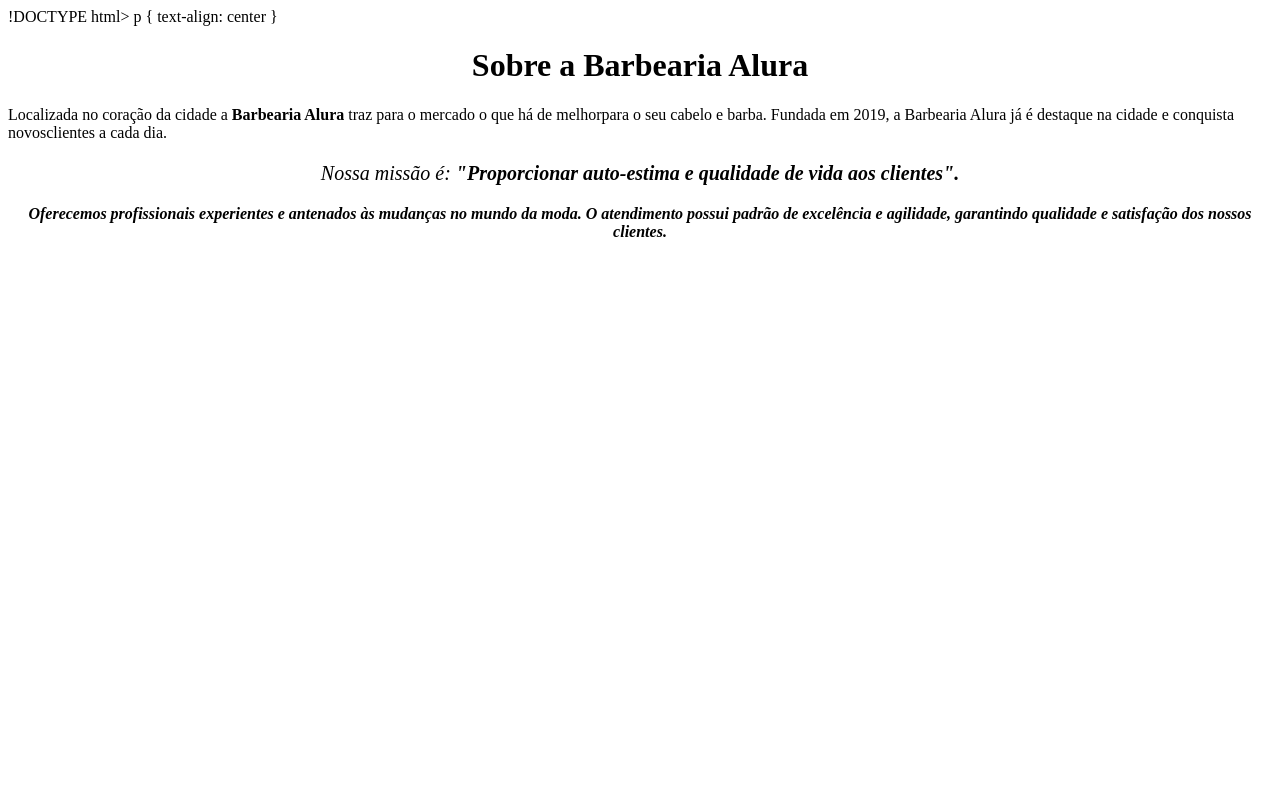
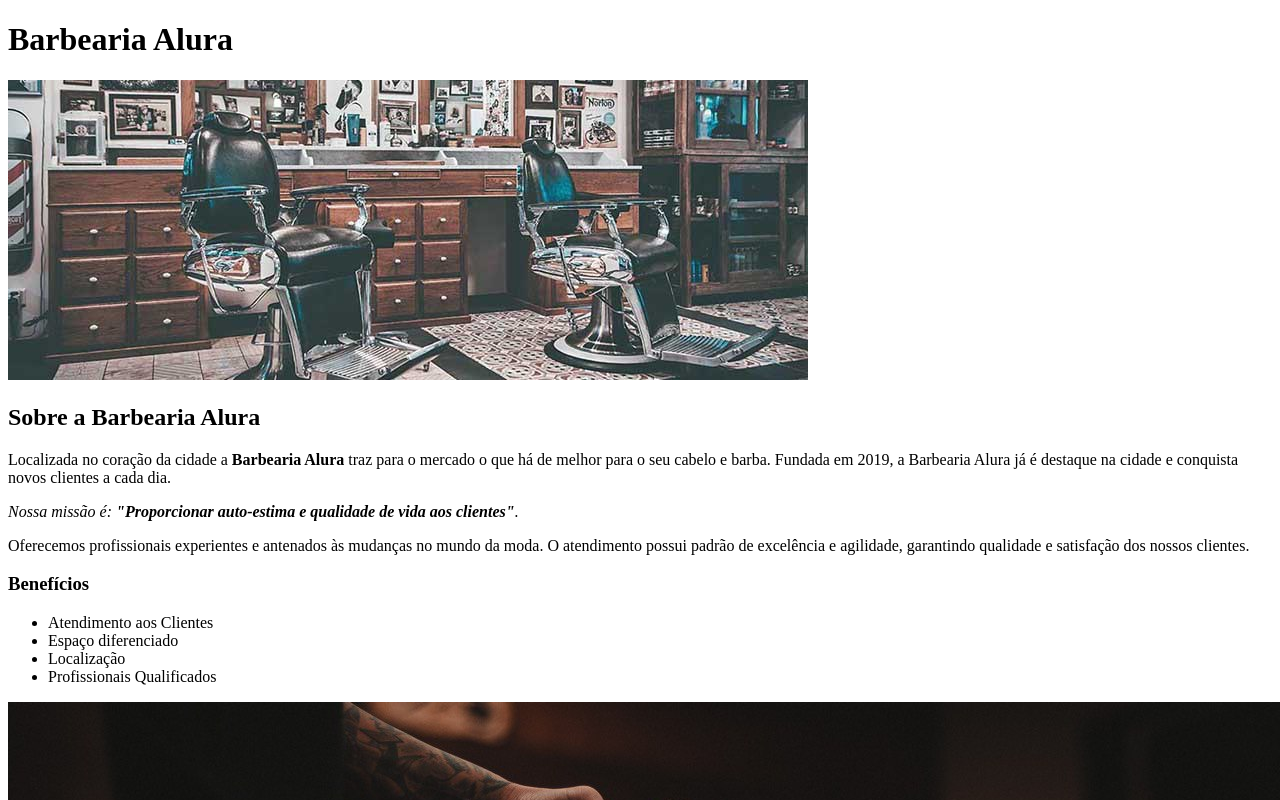
Before and after one commit to gabrielbariviera07/Barbearia-Alura, a plain HTML site: page index.html in a window 1280 px wide. Shown: the top 800 px of the page. Drawn offline with Linux system fonts and the light colour scheme.

Commit message:
Update index.html

```diff
--- a/index.html
+++ b/index.html
@@ -1,24 +1,37 @@
-!DOCTYPE html>
-<html| lang="pt-br">
-    <head>
-      <meta charset="UTF-8">
-      <title>Barbearia Alura</title>
-      <link rel="stylesheet" href=" style. css"
+<!DOCTYPE html>
+<html lang="pt-br">
+	<head>
+		<meta charset="UTF-8">
+		<title>Barbearia Alura</title>
+		<link rel="stylesheet" href="style-home.css">
+	</head>
 
-   <style>
-       p {
-           text-align: center
-       }
-   </style>
-</head>
+	<body>
+		<header>
+			<h1 class="titulo-principal">Barbearia Alura</h1>
+		</header>
+		<img id="banner" src="banner.jpg">
+		<div class="principal">
+			<h2 class="titulo-centralizado">Sobre a Barbearia Alura</h2>
 
-    <body>
-        <h1 style="text-align: center; backgroud: #CCCCCC">Sobre a Barbearia Alura</h1>
+			<p>Localizada no coração da cidade a <strong>Barbearia Alura</strong> traz para o mercado o que há de melhor para o seu cabelo e barba. Fundada em 2019, a Barbearia Alura já é destaque na cidade e conquista novos clientes a cada dia.</p>
 
-        <p>Localizada no coração da cidade a <strong>Barbearia Alura</strong> traz para o mercado o que há de melhorpara o seu cabelo e barba. Fundada em 2019, a Barbearia Alura já é destaque na cidade e conquista novosclientes a cada dia.</p>
+			<p id="missao"><em>Nossa missão é: <strong>"Proporcionar auto-estima e qualidade de vida aos clientes"</strong>.</em></p>
 
-        <p style="font-size: 20px; text-align: center"><em>Nossa missão é: <strong>"Proporcionar auto-estima e qualidade de vida aos clientes".<strong</em></p>
+			<p>Oferecemos profissionais experientes e antenados às mudanças no mundo da moda. O atendimento possui padrão de excelência e agilidade, garantindo qualidade e satisfação dos nossos clientes.</p>
+		</div>
 
-        <p style="text-align: center">Oferecemos profissionais experientes e antenados às mudanças no mundo da moda. O atendimento possui padrão de excelência e agilidade, garantindo qualidade e satisfação dos nossos clientes.</p>
-        </body>
+		<div class="beneficios">
+			<h3 class="titulo-centralizado">Benefícios</h3>
+
+			<ul>
+				<li class="itens">Atendimento aos Clientes</li>
+				<li class="itens">Espaço diferenciado</li>
+				<li class="itens">Localização</li>
+				<li class="itens">Profissionais Qualificados</li>
+			</ul>
+
+			<img src="beneficios.jpg" class="imagembeneficios">
+		</div>
+	</body>
 </html>
```
